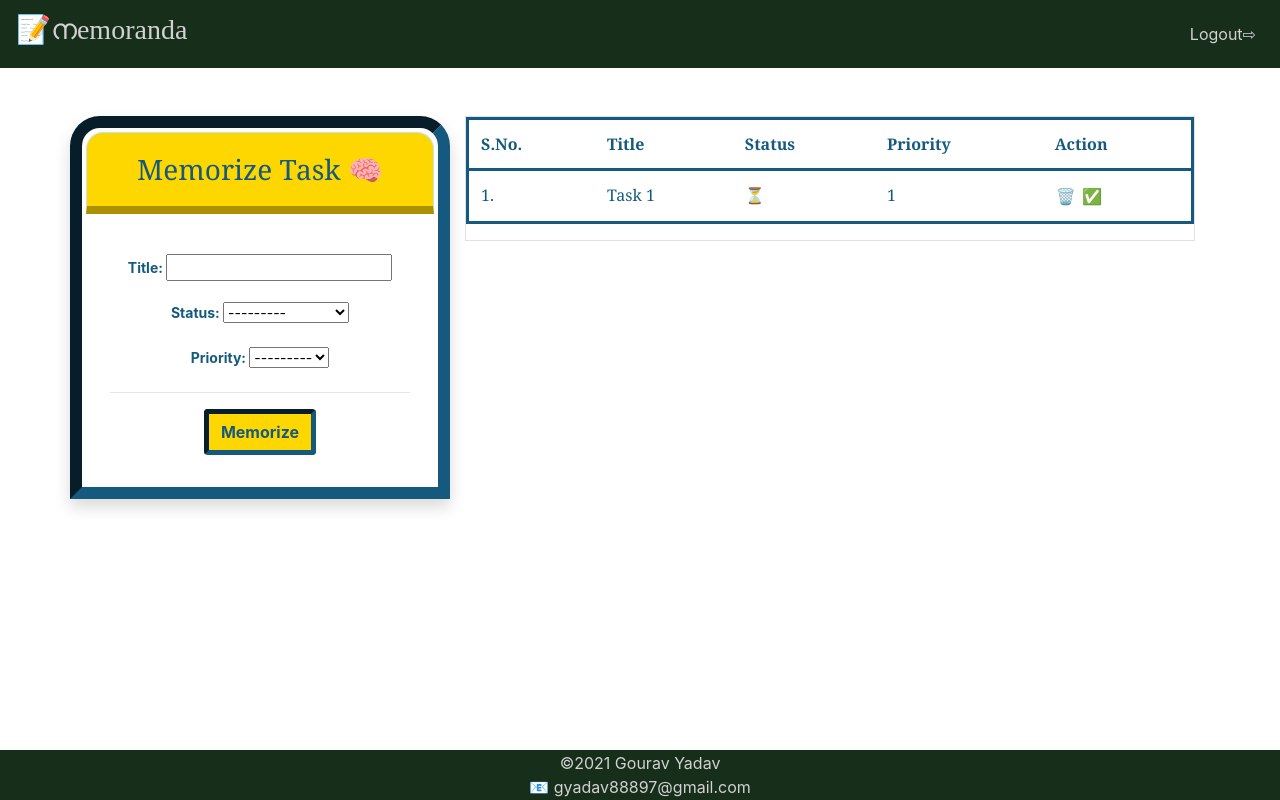
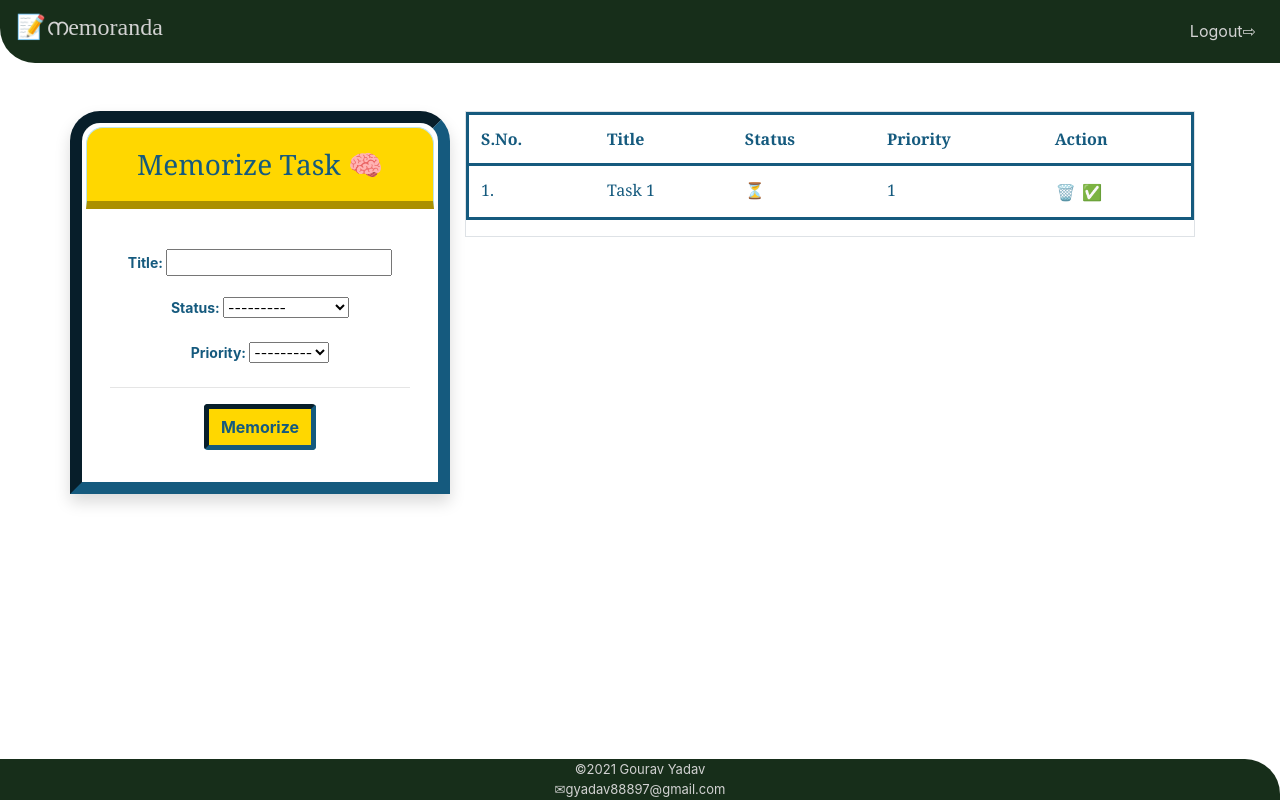
Before and after one commit to gourav-yadavv/Memoranda, a Django app: page / in a window 1280 px wide. Run offline with Django 3.2, Linux system fonts and the light colour scheme; a user stored in the database is signed in; data comes from the database, SQL or seed files in the repository.

Commit message:
Update base.html

```diff
--- a/app/templates/base.html
+++ b/app/templates/base.html
@@ -1,3 +1,5 @@
+
+
 <!doctype html>
 <html lang="en">
   <head>
@@ -50,12 +52,15 @@
          position: fixed;
          left: 0;
          bottom: 0;
+         right:0;
          width: 100%;
          background-color:#172E1A;
          color:#D2D2D2;
          text-align: center;
          vertical-align: inherit;
          padding:1px;
+         border-top-right-radius: 35px;
+
        }
         @keyframes loader {
           0%{
@@ -74,10 +79,11 @@
         #footer1{
            padding: 0px;
            margin: 0px;
+           font-size: small;
         }
     </style>
   </head>
-  <body >
+  <body id="bdy">
    <div class="loader_bg">
        <div class="loader">
          <br><br><br><br><br>
@@ -86,9 +92,9 @@
        </div>
    </div>
 <!-- navbar start -->
-<nav class="navbar navbar-expand-lg navbar-light " style="background-color: #172E1A;color: #97B37A;">
+<nav class="navbar navbar-expand-lg navbar-light " style="background-color: #172E1A;color: #97B37A;border-bottom-left-radius: 35px;height:fit-content">
 
-    <a style="color: #D2D2D2;font-family:'Times New Roman', Times, serif" class="navbar-brand" href="/"><h3>📝നemoranda</h3></a>
+    <a style="color: #D2D2D2;font-family:'Times New Roman', Times, serif" class="navbar-brand" href="/"><h4>📝നemoranda</h4></a>
     <button class="navbar-toggler bg-success" type="button" data-toggle="collapse" data-target="#navbarNav" aria-controls="navbarNav" aria-expanded="false" aria-label="Toggle navigation">
       <span class="navbar-toggler-icon"></span>
     </button>
@@ -122,7 +128,7 @@
   <!-- changing content ends -->
      <div class="footer">
          <p id='footer1'>©2021 Gourav Yadav</p>
-         <p id='footer1'>📧 <a style="color: #D2D2D2;" href="mailto:gyadav88897@gmail.com">gyadav88897@gmail.com</a></p>
+         <p id='footer1'> ✉︎<a style="color: #D2D2D2;" href="mailto:gyadav88897@gmail.com">gyadav88897@gmail.com</a></p>
 
      </div>
 
```
